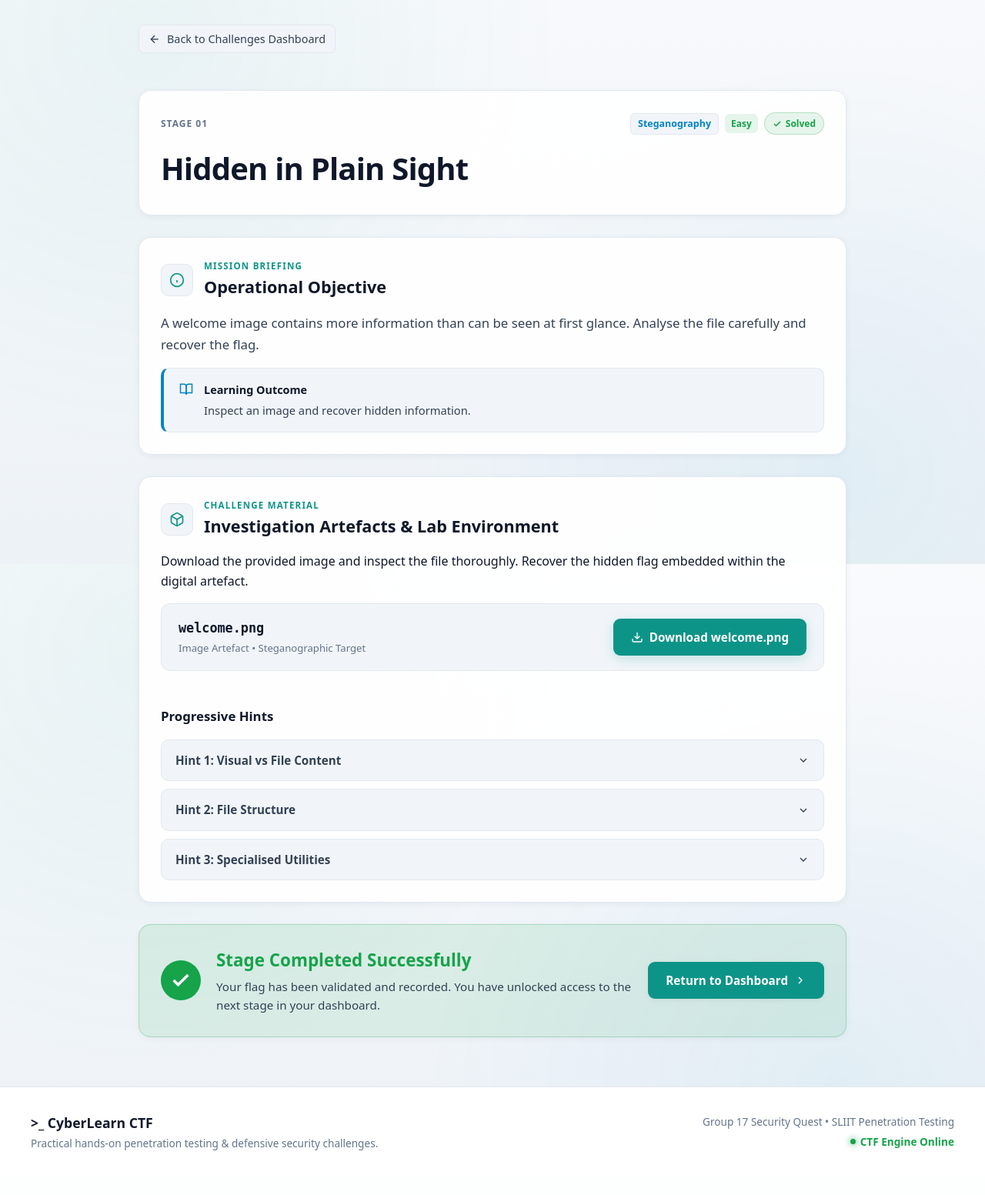
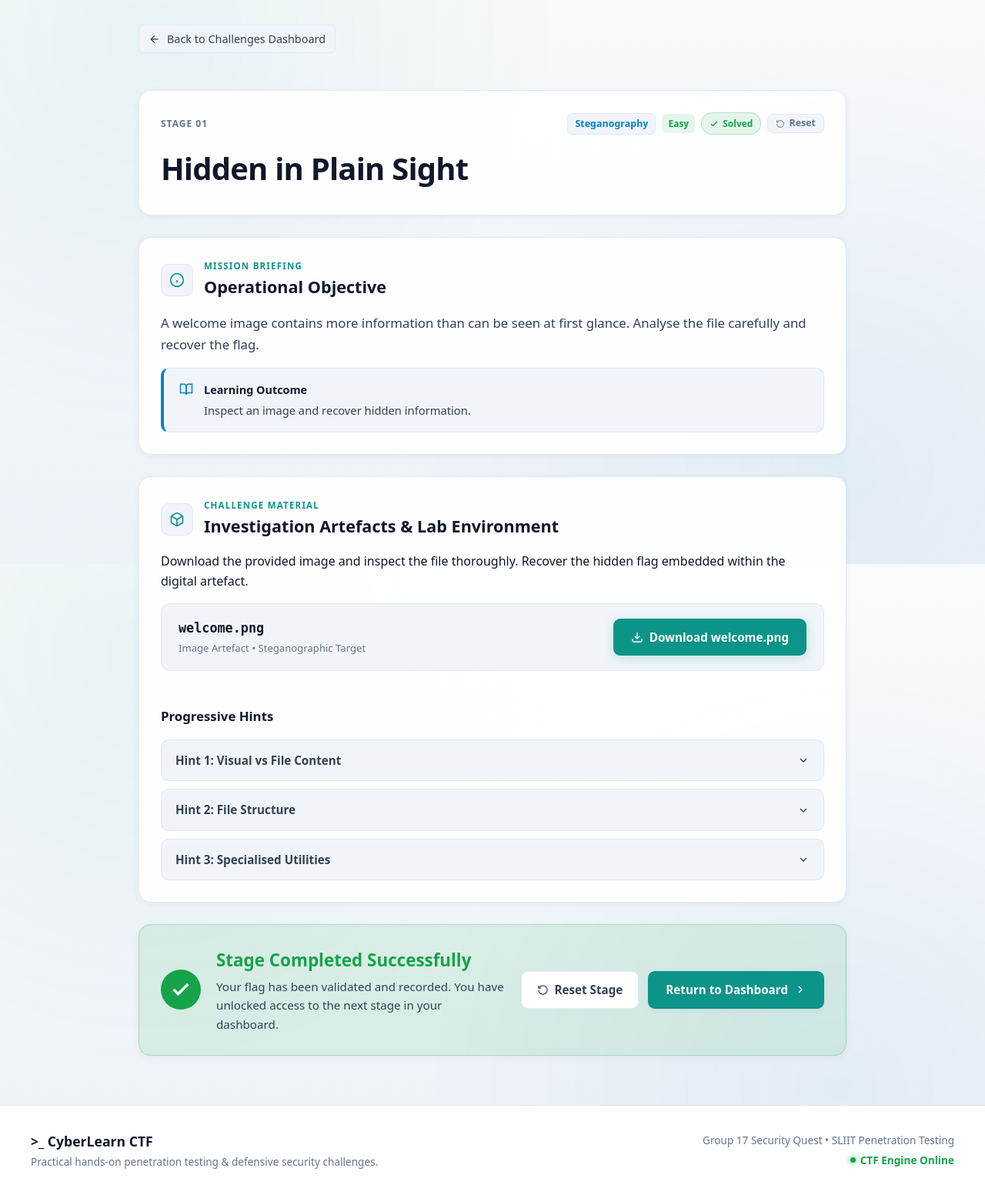
Before and after one commit to aroshasampath/cyberlearnCTF, a Flask app: page /challenge/1 in a window 1280 px wide. Shown: the part 67-1620 px from the top of the page at 77% size. Before the commit the page ends 1562 px from the top, so only its background shows below. Run offline with Flask 3, Linux system fonts and the light colour scheme; the visitor is signed in with stand-in values (Sample User, id 1); tables that the repository leaves empty hold one stand-in row (values such as "Sample post"); parts of the project's set-up code (start-up, migrations or seed data) failed here and were passed over; some libraries are stand-ins or nearby versions.

Commit message:
add reset button for all stages

```diff
--- a/app.py
+++ b/app.py
@@ -2139,6 +2139,84 @@ def submit_flag(
 
 
 # =========================================================
+# RESET STAGE PROGRESS
+# =========================================================
+
+@app.route(
+    "/challenge/<int:stage_id>/reset",
+    methods=[
+        "POST"
+    ],
+)
+@login_required
+@limiter.limit(
+    "20 per minute"
+)
+def reset_stage(
+    stage_id
+):
+    challenge_data = (
+        get_challenge(
+            stage_id
+        )
+    )
+
+    if challenge_data is None:
+        abort(404)
+
+    user_id = (
+        session[
+            "user_id"
+        ]
+    )
+
+    if not stage_is_unlocked(
+        user_id,
+        stage_id,
+    ):
+        abort(403)
+
+    connection = (
+        get_db_connection()
+    )
+
+    connection.execute(
+        """
+        DELETE FROM progress
+        WHERE user_id = ?
+          AND stage_id = ?
+        """,
+        (
+            user_id,
+            stage_id,
+        ),
+    )
+
+    connection.commit()
+    connection.close()
+
+    flash(
+        f"Stage {stage_id:02d} progress has been reset. You can now re-attempt the mission and submit the flag.",
+        "success",
+    )
+
+    referrer = request.referrer
+    if referrer and ("dashboard" in referrer):
+        return redirect(
+            url_for(
+                "dashboard"
+            )
+        )
+
+    return redirect(
+        url_for(
+            "challenge",
+            stage_id=stage_id,
+        )
+    )
+
+
+# =========================================================
 # CSRF ERROR
 # =========================================================
 
--- a/static/css/style.css
+++ b/static/css/style.css
@@ -1097,6 +1097,53 @@ button {
 .difficulty-moderate-hard,
 .difficulty-hard { background: var(--danger-bg); color: var(--danger); }
 
+/* Card Actions Group & Reset Button */
+.card-btn-group {
+    display: inline-flex;
+    align-items: center;
+    gap: 8px;
+    flex-wrap: nowrap;
+}
+
+.card-reset-form {
+    margin: 0;
+    display: inline-flex;
+}
+
+.card-reset-btn {
+    display: inline-flex;
+    align-items: center;
+    gap: 5px;
+    padding: 7px 11px;
+    font-size: 0.84rem;
+    font-weight: 600;
+    border-radius: 7px;
+    background: var(--surface-soft);
+    color: var(--text-muted);
+    border: 1px solid var(--border);
+    cursor: pointer;
+    transition: all 0.18s cubic-bezier(0.16, 1, 0.3, 1);
+    white-space: nowrap;
+    text-decoration: none;
+    line-height: 1.2;
+}
+
+.card-reset-btn:hover {
+    background: var(--surface-hover);
+    border-color: var(--warning);
+    color: var(--warning);
+    transform: translateY(-1px);
+    box-shadow: 0 4px 12px rgba(251, 191, 36, 0.18);
+}
+
+.card-reset-btn svg {
+    transition: transform 0.25s ease;
+}
+
+.card-reset-btn:hover svg {
+    transform: rotate(-60deg);
+}
+
 /* =========================================================
    9. CHALLENGE DETAILS PAGE
    ========================================================= */
@@ -1429,6 +1476,69 @@ button {
 .completed-text p {
     font-size: 0.95rem;
     color: var(--text-soft);
+}
+
+.completed-actions {
+    display: inline-flex;
+    align-items: center;
+    gap: 12px;
+    flex-wrap: nowrap;
+    margin-left: auto;
+}
+
+.completed-actions form {
+    margin: 0;
+    display: inline-flex;
+}
+
+.btn-action-reset {
+    display: inline-flex;
+    align-items: center;
+    justify-content: center;
+    gap: 8px;
+    padding: 11px 20px;
+    border-radius: 9px;
+    font-size: 0.95rem;
+    font-weight: 600;
+    background: var(--surface);
+    color: var(--text-soft);
+    border: 1px solid var(--border);
+    cursor: pointer;
+    text-decoration: none;
+    transition: all 0.2s cubic-bezier(0.16, 1, 0.3, 1);
+    white-space: nowrap;
+}
+
+.btn-action-reset:hover {
+    background: var(--surface-hover);
+    border-color: var(--warning);
+    color: var(--warning);
+    transform: translateY(-1px);
+    box-shadow: 0 4px 16px rgba(251, 191, 36, 0.2);
+}
+
+.btn-action-reset svg {
+    transition: transform 0.25s ease;
+}
+
+.btn-action-reset:hover svg {
+    transform: rotate(-60deg);
+}
+
+@media (max-width: 680px) {
+    .completed-actions {
+        width: 100%;
+        flex-direction: column-reverse;
+        gap: 10px;
+    }
+    .completed-actions > *,
+    .completed-actions form,
+    .completed-actions .btn,
+    .completed-actions .btn-action-reset {
+        width: 100%;
+        text-align: center;
+        justify-content: center;
+    }
 }
 
 /* =========================================================
--- a/templates/challenge.html
+++ b/templates/challenge.html
@@ -23,6 +23,13 @@
                         <svg width="12" height="12" viewBox="0 0 24 24" fill="none" stroke="currentColor" stroke-width="3"><polyline points="20 6 9 17 4 12"></polyline></svg>
                         <span>Solved</span>
                     </span>
+                    <form method="POST" action="{{ url_for('reset_stage', stage_id=challenge.id) }}" class="card-reset-form" onsubmit="return confirm('Are you sure you want to reset Stage {{ '%02d'|format(challenge.id) }}? Your solved status will be cleared so you can attempt it again.');">
+                        <input type="hidden" name="csrf_token" value="{{ csrf_token() }}">
+                        <button type="submit" class="card-reset-btn" style="padding: 4px 10px; font-size: 0.78rem;" title="Reset Stage {{ '%02d'|format(challenge.id) }}">
+                            <svg width="12" height="12" viewBox="0 0 24 24" fill="none" stroke="currentColor" stroke-width="2"><path d="M3 12a9 9 0 1 0 9-9 9.75 9.75 0 0 0-6.74 2.74L3 8"></path><path d="M3 3v5h5"></path></svg>
+                            <span>Reset</span>
+                        </button>
+                    </form>
                 {% else %}
                     <span class="status-pill status-unlocked">
                         <span class="pulse-indicator"></span>
@@ -346,10 +353,19 @@ PY</code></pre>
                 <h2>Stage Completed Successfully</h2>
                 <p>Your flag has been validated and recorded. You have unlocked access to the next stage in your dashboard.</p>
             </div>
-            <a class="btn primary-btn" href="{{ url_for('dashboard') }}">
-                <span>Return to Dashboard</span>
-                <svg width="16" height="16" viewBox="0 0 24 24" fill="none" stroke="currentColor" stroke-width="2"><polyline points="9 18 15 12 9 6"></polyline></svg>
-            </a>
+            <div class="completed-actions">
+                <form method="POST" action="{{ url_for('reset_stage', stage_id=challenge.id) }}" onsubmit="return confirm('Are you sure you want to reset Stage {{ '%02d'|format(challenge.id) }}? Your solved status will be cleared so you can attempt it again.');">
+                    <input type="hidden" name="csrf_token" value="{{ csrf_token() }}">
+                    <button type="submit" class="btn-action-reset" title="Reset Stage {{ '%02d'|format(challenge.id) }}">
+                        <svg width="15" height="15" viewBox="0 0 24 24" fill="none" stroke="currentColor" stroke-width="2"><path d="M3 12a9 9 0 1 0 9-9 9.75 9.75 0 0 0-6.74 2.74L3 8"></path><path d="M3 3v5h5"></path></svg>
+                        <span>Reset Stage</span>
+                    </button>
+                </form>
+                <a class="btn primary-btn" href="{{ url_for('dashboard') }}">
+                    <span>Return to Dashboard</span>
+                    <svg width="16" height="16" viewBox="0 0 24 24" fill="none" stroke="currentColor" stroke-width="2"><polyline points="9 18 15 12 9 6"></polyline></svg>
+                </a>
+            </div>
         </div>
     {% else %}
         <div class="flag-card">
```
Also changed, not shown: templates/dashboard.html (+13 -4 lines).
